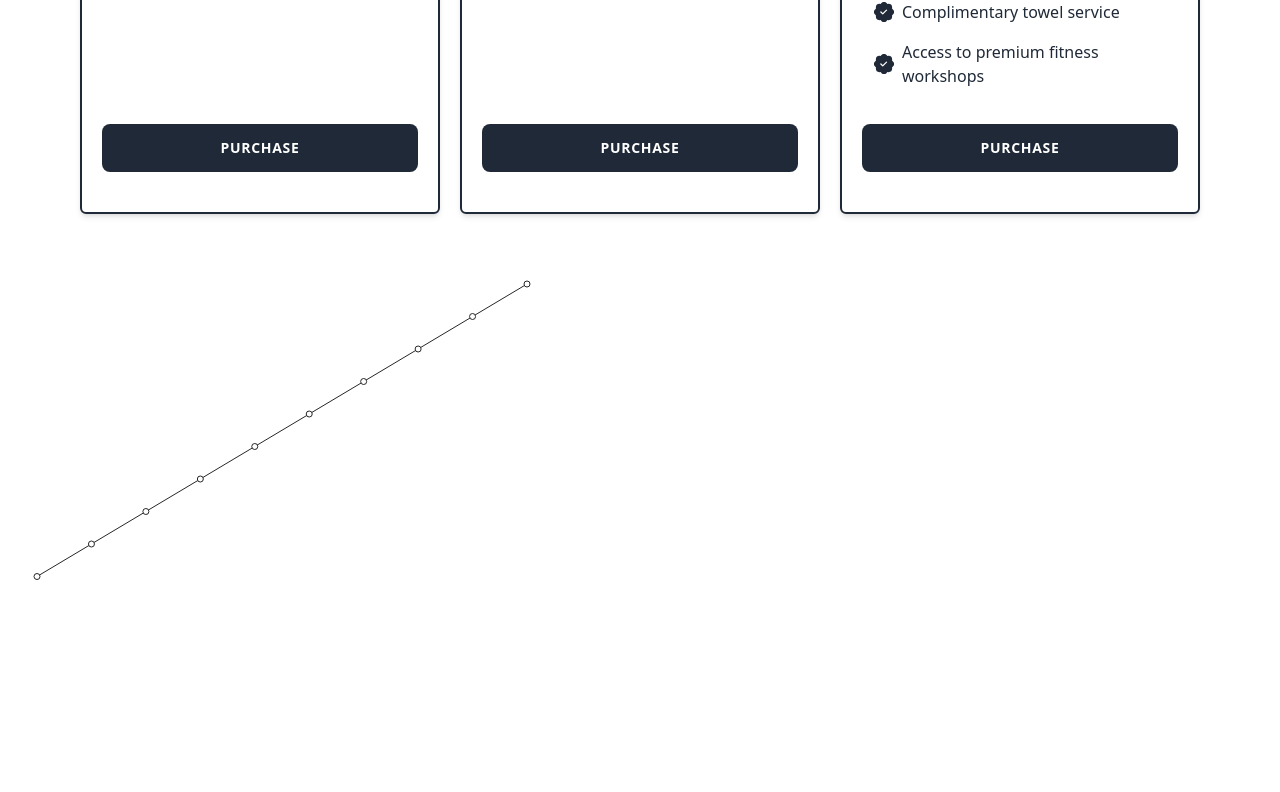
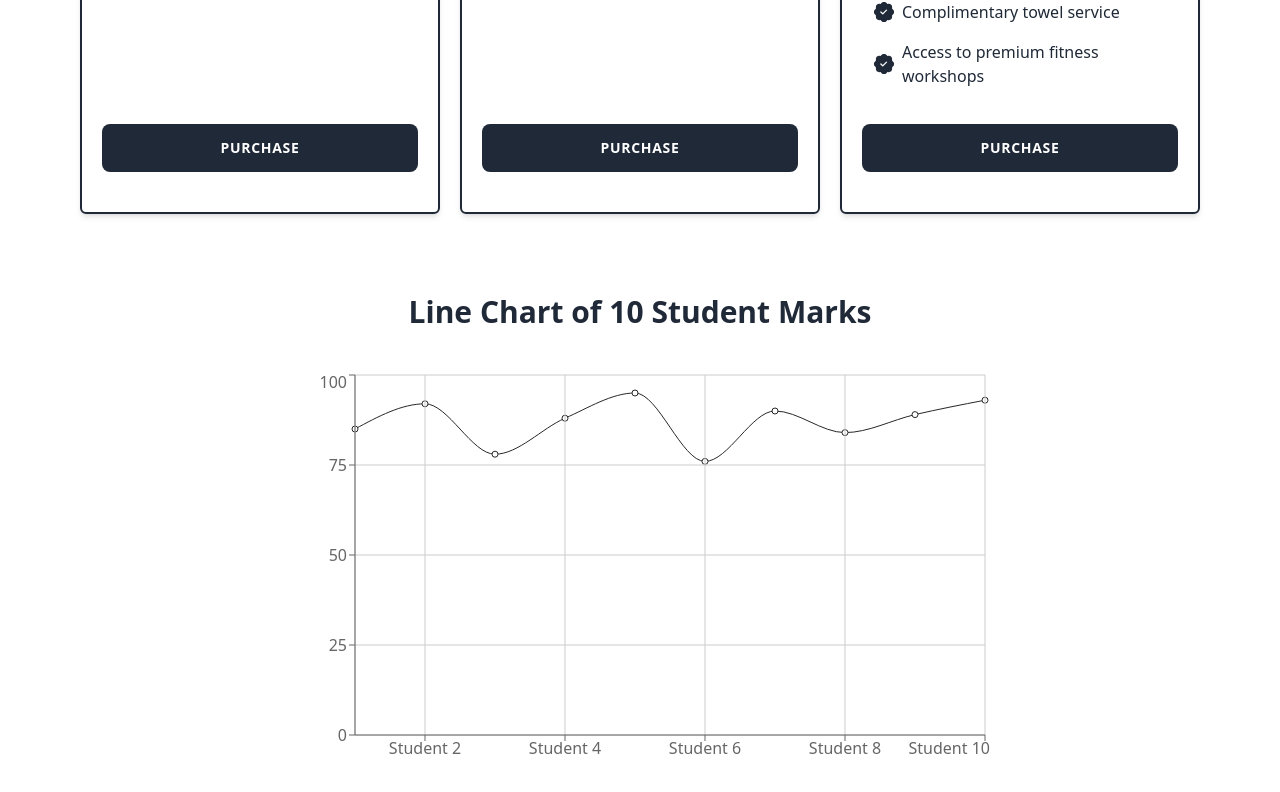
Before and after one commit to AskatAsh/React-JS-Practice, a React (Vite) app in the folder third-react/: page / in a window 1280 px wide. Shown: the part 646-1438 px from the top of the page. Before the commit the page ends 1292 px from the top, so only its background shows below. Built offline with nearby package versions, Linux system fonts and the light colour scheme.

Commit message:
added line chart of 10 students marks data

```diff
--- a/third-react/src/Component/LineChart/LineChart.jsx
+++ b/third-react/src/Component/LineChart/LineChart.jsx
@@ -1,4 +1,4 @@
-import { LineChart as LChart, Line } from 'recharts';
+import { LineChart as LChart, Line, CartesianGrid, XAxis, YAxis } from 'recharts';
 
 const LineChart = () => {
 
@@ -13,12 +13,19 @@ const LineChart = () => {
         { id: 8, name: "Student 8", mark: 84 },
         { id: 9, name: "Student 9", mark: 89 },
         { id: 10, name: "Student 10", mark: 93 },
-      ];
+    ];
 
     return (
-            <LChart width={500} height={400} data={studentMarks}>
-                <Line type="monotone" dataKey="id" stroke="#272727"></Line>
+        <div className='flex flex-col items-center my-20'>
+            <h3 className='text-3xl font-bold mb-10'>Line Chart of 10 Student Marks</h3>
+            <LChart width={700} height={400} data={studentMarks}>
+                <Line type="monotone" dataKey="mark" stroke="#272727"></Line>
+                <CartesianGrid stroke="#ccc" />
+                <XAxis dataKey="name" />
+                <YAxis />
             </LChart>
+        </div>
+
     );
 };
 
```
